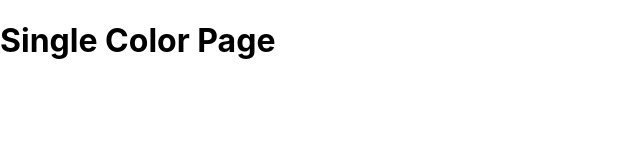
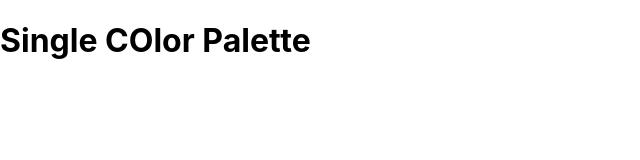
Before and after one commit to steveosoftware/RainbowRoom, a React (Create React App) app: page /palette/1/1 in a window 1280 px wide. Shown: the top 160 px of the page, without its empty margins (0-640 px from the left). Built offline with nearby package versions, Linux system fonts and the light colour scheme.

Commit message:
add single color palette and link thru props

```diff
--- a/src/App.js
+++ b/src/App.js
@@ -2,6 +2,7 @@ import React, { Component } from 'react';
 import { Route, Switch } from 'react-router-dom';
 import Palette from './Palette';
 import PaletteList from './PaletteList';
+import SingleColorPalette from './SingleColorPalette';
 import seedColors from './seedColors';
 import { generatePalette } from './colorHelpers';
 
@@ -25,7 +26,7 @@ class App extends Component {
           path="/palette/:id"
           render={routeProps =>(
           <Palette palette={generatePalette(this.findPalette(routeProps.match.params.id))} /> )}/>
-          <Route path="/palette/:paletteId/:colorId" render={() => <h1>Single Color Page</h1>}/>
+          <Route path="/palette/:paletteId/:colorId" render={() => <SingleColorPalette />}/>
       </Switch>
       // <div className="App">
       //   <Palette palette={generatePalette(seedColors[4])} />
--- a/src/ColorBox.js
+++ b/src/ColorBox.js
@@ -17,7 +17,7 @@ class ColorBox extends Component {
   }
 
   render(){
-    const { name, background } = this.props;
+    const { name, background, colorUrl} = this.props;
     const { copied } = this.state;
 
     return(
@@ -37,7 +37,7 @@ class ColorBox extends Component {
           </div>
           <button className="copy-button">Copy</button>
         </div>
-        <Link to="/" onClick={e => e.stopPropagation()}>
+        <Link to={colorUrl} onClick={e => e.stopPropagation()}>
           <span className="see-more">More</span>
         </Link>
       </div>
--- a/src/Palette.js
+++ b/src/Palette.js
@@ -21,10 +21,15 @@ class Palette extends Component {
   }
 
   render(){
-    const { colors, paletteName, emoji } = this.props.palette;
+    const { colors, paletteName, emoji, id } = this.props.palette;
     const { level, format } = this.state;
     const colorBoxes = colors[level].map(color => (
-      <ColorBox background={color[format]} name={color.name} key={color.id} />
+      <ColorBox
+        background={color[format]}
+        name={color.name}
+        key={color.id}
+        colorUrl={`/palette/${id}/${color.id}`}
+      />
     ))
     return (
       <div className="Palette">
--- /dev/null
+++ b/src/SingleColorPalette.js
@@ -0,0 +1,21 @@
+import React, { PureComponent } from 'react'
+
+class SingleColorPalette extends PureComponent {
+  constructor(props) {
+    super(props)
+
+    this.state = {
+
+    }
+  }
+
+  render() {
+    return (
+      <div>
+        <h1>Single COlor Palette</h1>
+      </div>
+    )
+  }
+}
+
+export default SingleColorPalette
```
